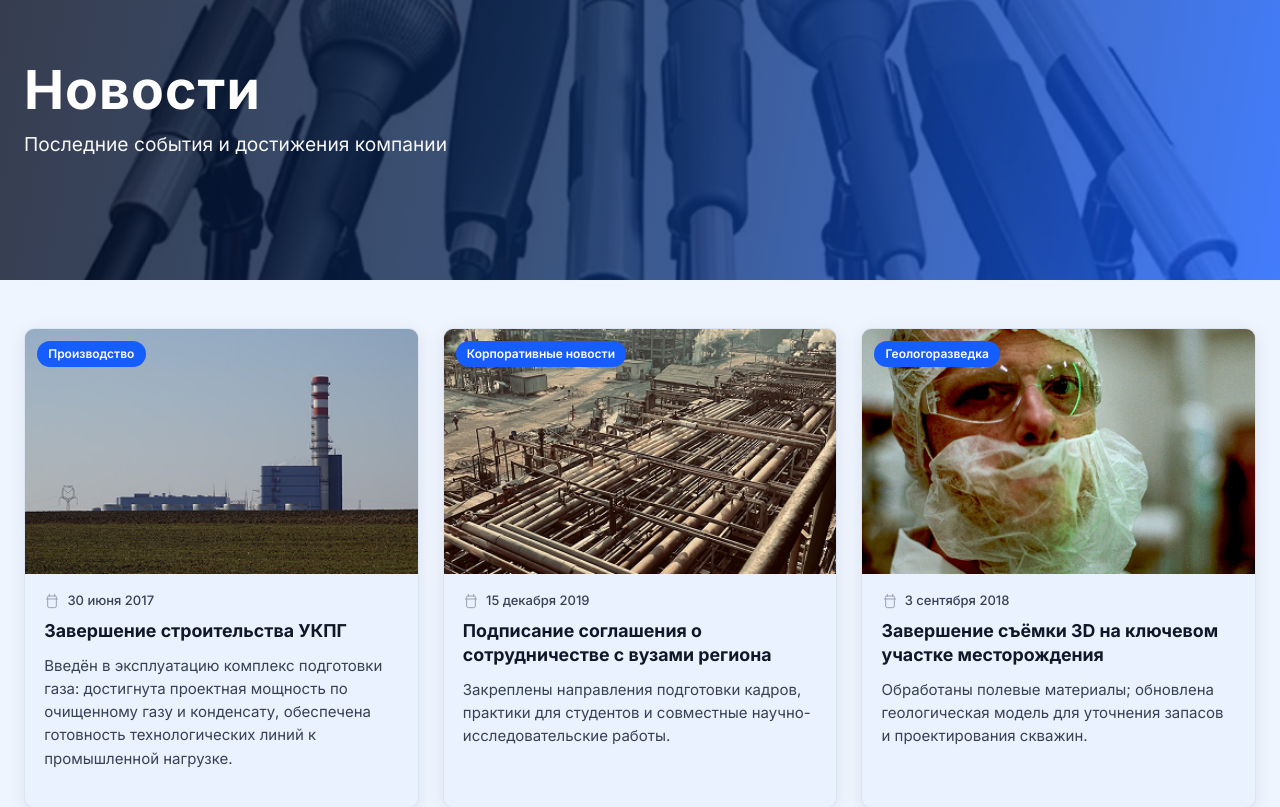
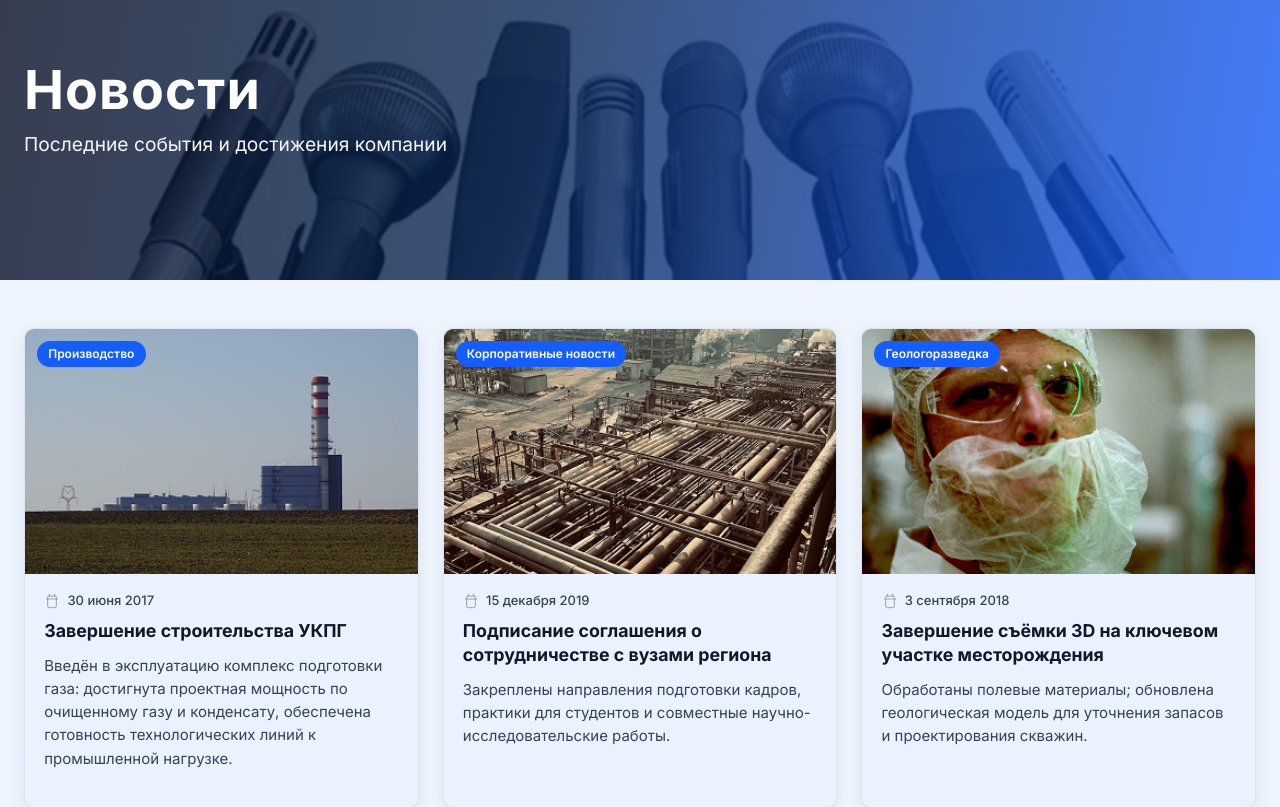
Before and after one commit to vesker034/BYKOVOGAZ, a Django app: page /press/news/ in a window 1280 px wide. Shown: the part 90-897 px from the top of the page. Run offline with Django 5.2, Linux system fonts and the light colour scheme.

Commit message:
Скорректировать положение фона в пресс-центре

```diff
--- a/static/css/figma-pages.css
+++ b/static/css/figma-pages.css
@@ -463,7 +463,7 @@
     --news-radius: 10px;
     /* Hero Figma: Fill 1 — изображение 20%; Fill 2 — linear gradient 100% (ниже по стеку). */
     --news-hero-bg-image: url("../img/hero-press-microphones.png");
-    --news-hero-bg-position: center 48%;
+    --news-hero-bg-position: center 18%;
     --figma-page-hero-bg: var(--news-hero-bg-image);
 }
 
@@ -734,7 +734,7 @@
     --gallery-canvas: #eceff3;
     --gallery-radius: 12px;
     --gallery-hero-bg-image: url("../img/hero-press-microphones.png");
-    --gallery-hero-bg-position: center 48%;
+    --gallery-hero-bg-position: center 18%;
     --figma-page-hero-bg: var(--gallery-hero-bg-image);
 }
 
```
